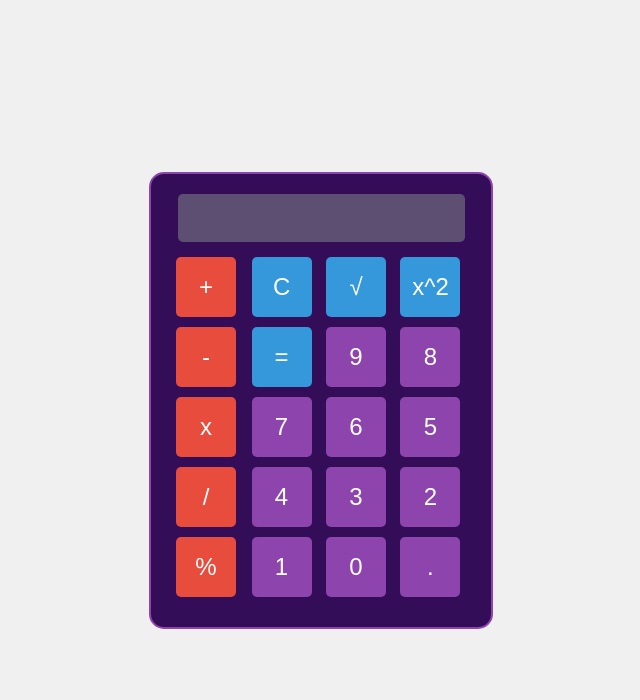
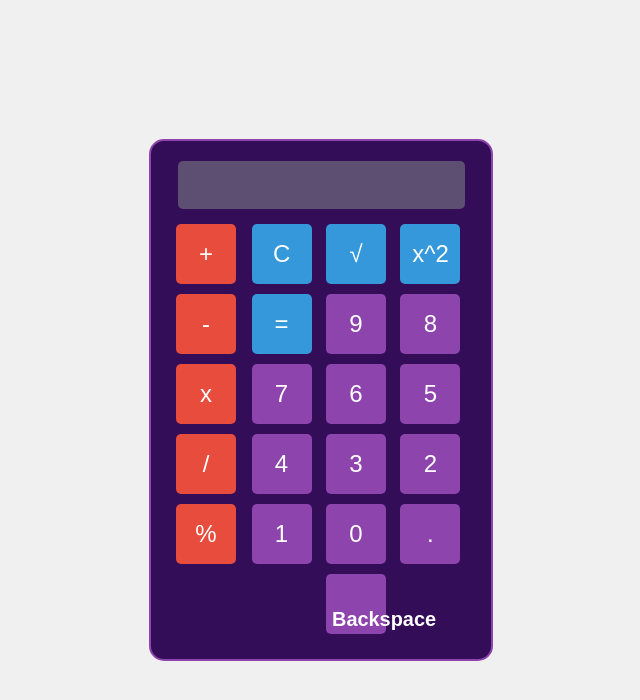
Before and after one commit to Omotola-ni/Calculator-App, a plain HTML site: page index.html in a window 1280 px wide. Shown: the whole page, without its empty margins (319-959 px from the left). Drawn offline with Linux system fonts and the light colour scheme.

Commit message:
add backspace button

```diff
--- a/index.html
+++ b/index.html
@@ -39,6 +39,11 @@
           <button onclick="appendToDisplay('0')">0</button>
           <button onclick="appendToDisplay('.')">.</button>
         </div>
+        <div class="erase">
+          <button onclick="eraseCurrentInput()" class="erase-btn">
+            <h5>Backspace</h5>
+          </button>
+        </div>
       </div>
     </div>
     <script src="script.js"></script>
```
